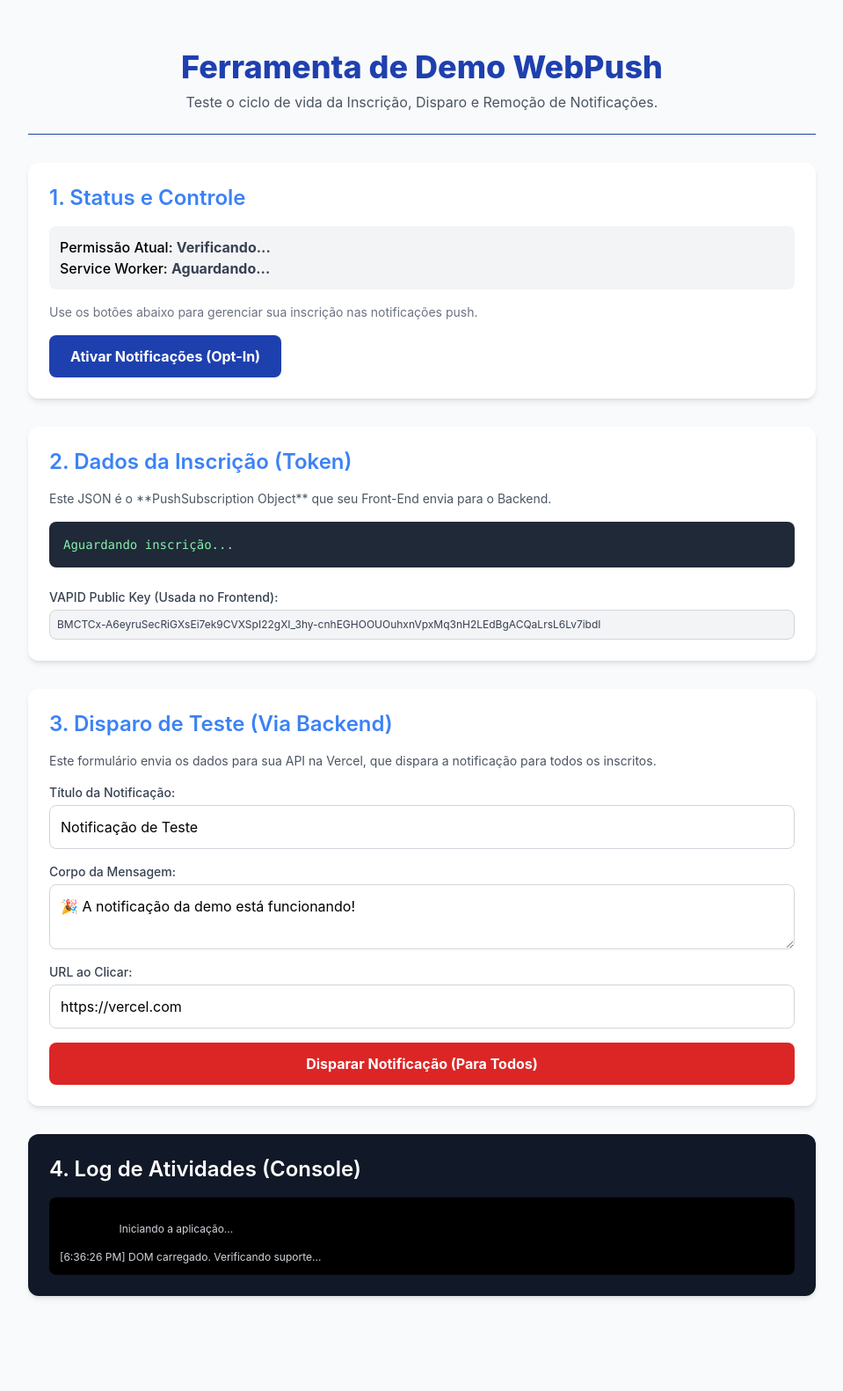
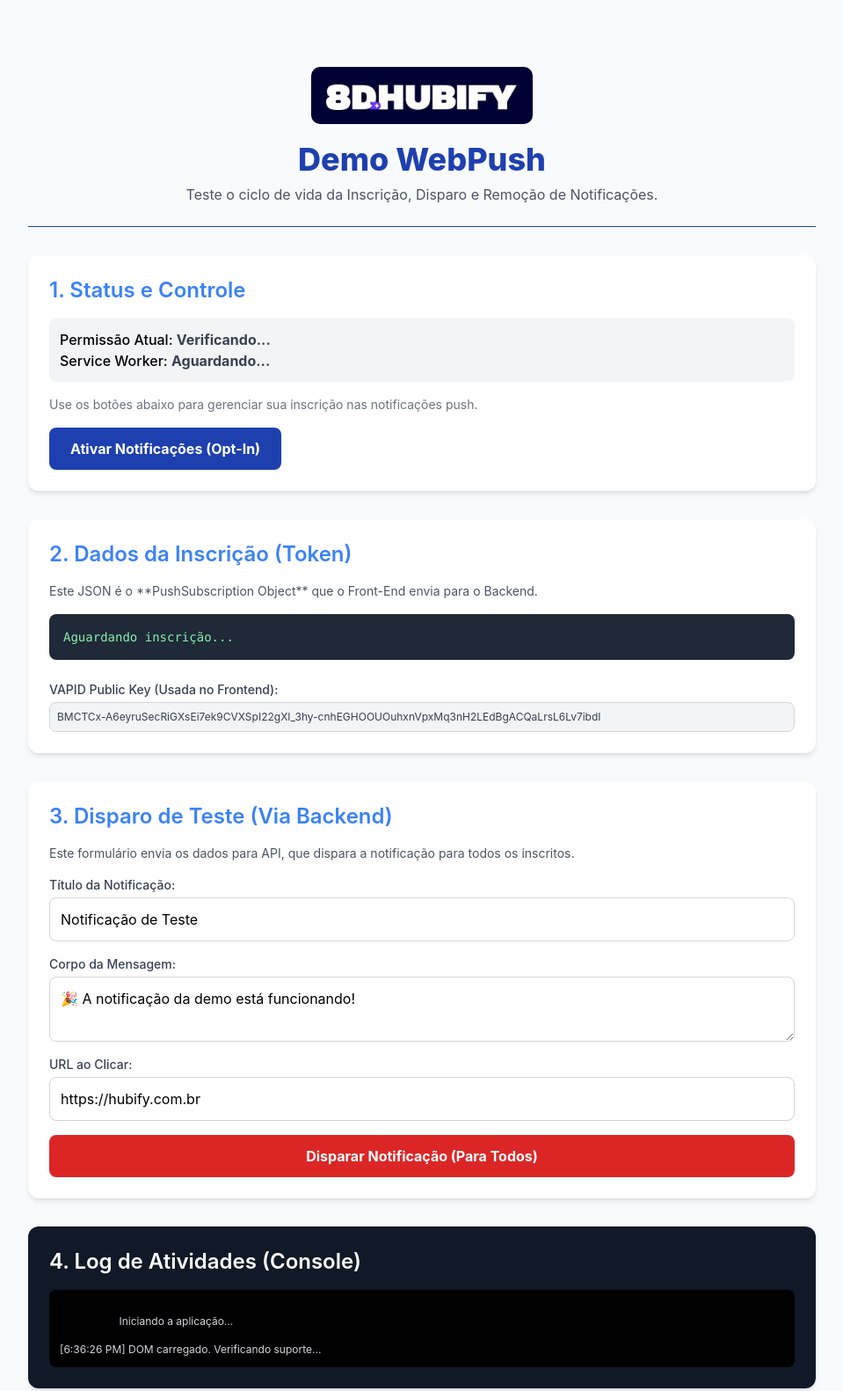
Before and after one commit to devhubify/webpushDemo, a website: page index.html in a window 1280 px wide. Shown: the whole page at 88% size, without its empty margins (160-1119 px from the left). Before the commit the page ends 1505 px from the top, so only its background shows below. Drawn offline with nearby package versions, Linux system fonts and the light colour scheme.

Commit message:
Lodo Added

```diff
--- a/index.html
+++ b/index.html
@@ -3,7 +3,7 @@
 <head>
     <meta charset="UTF-8">
     <meta name="viewport" content="width=device-width, initial-scale=1.0">
-    <title>WebPush Demo - Inscrição e Disparo</title>
+    <title>8DHubify WebPush Demo - Inscrição e Disparo</title>
     <script src="https://cdn.tailwindcss.com"></script>
     <script>
         tailwind.config = {
@@ -26,7 +26,8 @@
 <body class="bg-gray-50 min-h-screen p-4 sm:p-8 font-sans">
     <div class="max-w-4xl mx-auto">
         <header class="text-center py-6 mb-8 border-b border-byd-primary">
-            <h1 class="text-3xl sm:text-4xl font-extrabold text-byd-primary">Ferramenta de Demo WebPush</h1>
+			<img class="logo-hubify" style="margin: 20px auto;padding: 10px;background: #000034;border-radius: 10px;" src="public/logo 8D Hubify.jpg">
+            <h1 class="text-3xl sm:text-4xl font-extrabold text-byd-primary">Demo WebPush</h1>
             <p class="mt-2 text-gray-600">Teste o ciclo de vida da Inscrição, Disparo e Remoção de Notificações.</p>
         </header>
         <main class="space-y-8">
@@ -48,7 +49,7 @@
             </section>
             <section class="card bg-white p-6 rounded-xl">
                 <h2 class="text-2xl font-semibold text-byd-accent mb-4">2. Dados da Inscrição (Token)</h2>
-                <p class="mb-4 text-sm text-gray-600">Este JSON é o **PushSubscription Object** que seu Front-End envia para o Backend.</p>
+                <p class="mb-4 text-sm text-gray-600">Este JSON é o **PushSubscription Object** que o Front-End envia para o Backend.</p>
                 <div class="bg-gray-800 text-green-300 p-4 rounded-lg overflow-x-auto text-sm">
                     <pre id="subscription-data" class="text-xs sm:text-sm">Aguardando inscrição...</pre>
                 </div>
@@ -59,7 +60,7 @@
             </section>
             <section class="card bg-white p-6 rounded-xl">
                 <h2 class="text-2xl font-semibold text-byd-accent mb-4">3. Disparo de Teste (Via Backend)</h2>
-                <p class="mb-4 text-sm text-gray-600">Este formulário envia os dados para sua API na Vercel, que dispara a notificação para todos os inscritos.</p>
+                <p class="mb-4 text-sm text-gray-600">Este formulário envia os dados para API, que dispara a notificação para todos os inscritos.</p>
                 <form id="push-form" class="space-y-4">
                     <div>
                         <label for="title" class="block text-sm font-medium text-gray-700">Título da Notificação:</label>
@@ -71,7 +72,7 @@
                     </div>
                     <div>
                         <label for="url" class="block text-sm font-medium text-gray-700">URL ao Clicar:</label>
-                        <input type="url" id="url" class="mt-1 block w-full border border-gray-300 p-3 rounded-lg focus:ring-byd-accent focus:border-byd-accent" value="https://vercel.com" required>
+                        <input type="url" id="url" class="mt-1 block w-full border border-gray-300 p-3 rounded-lg focus:ring-byd-accent focus:border-byd-accent" value="https://hubify.com.br" required>
                     </div>
                     <button type="submit" id="send-push-button" class="w-full px-6 py-3 bg-red-600 text-white font-bold rounded-lg hover:bg-red-700 transition duration-150" disabled>
                         Disparar Notificação (Para Todos)
@@ -191,6 +192,7 @@
             title: document.getElementById('title').value,
             body: document.getElementById('body').value,
             url: document.getElementById('url').value,
+            icon: '/logo.png' //
         };
         logMessage('Enviando pedido de notificação para o servidor...', 'warning');
         try {
```
Also changed, not shown: public/logo 8D Hubify.jpg (added), public/logo.png (added). Lines whose indentation alone changed are shown as unchanged.
